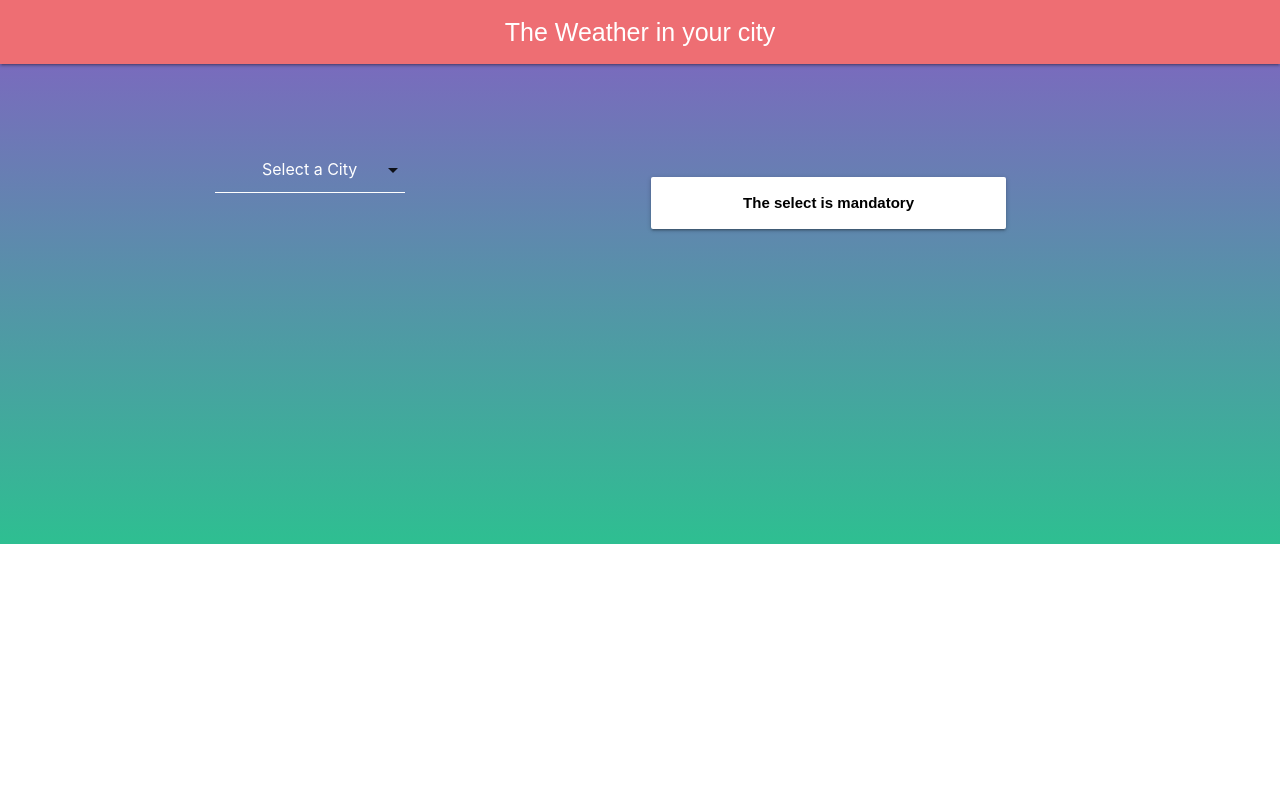
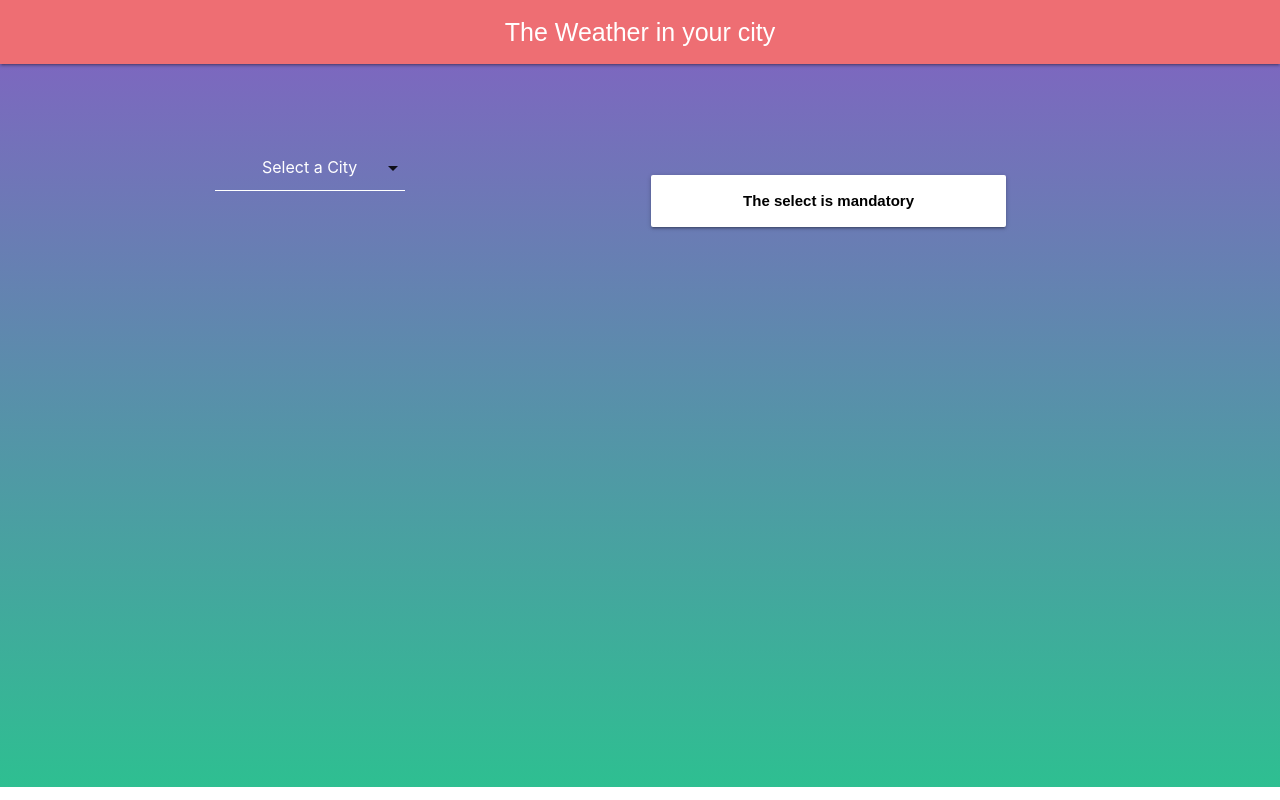
Before and after one commit to AliceInWonderDev/al_client_side, a React (Create React App) app: page / in a window 1280 px wide. Built offline with nearby package versions, Linux system fonts and the light colour scheme; no server answers.

Commit message:
adding styles

```diff
--- a/src/App.js
+++ b/src/App.js
@@ -27,6 +27,7 @@ class App extends React.Component {
           error : false
         })
       }else{
+        console.log("Your API free trial is over")
         this.setState({
           error : true
         })
--- a/src/index.css
+++ b/src/index.css
@@ -53,8 +53,8 @@ input[type=text]:not(.browser-default):focus:not([readonly]) + label {
 
 .container-form {
   border-top: 1px;
-  padding: 10px 0 1px 0px;
-  padding-bottom: 280px;
+  padding: 8px 0 1px 0;
+  padding-bottom: 35rem;
 
 }
 
```
